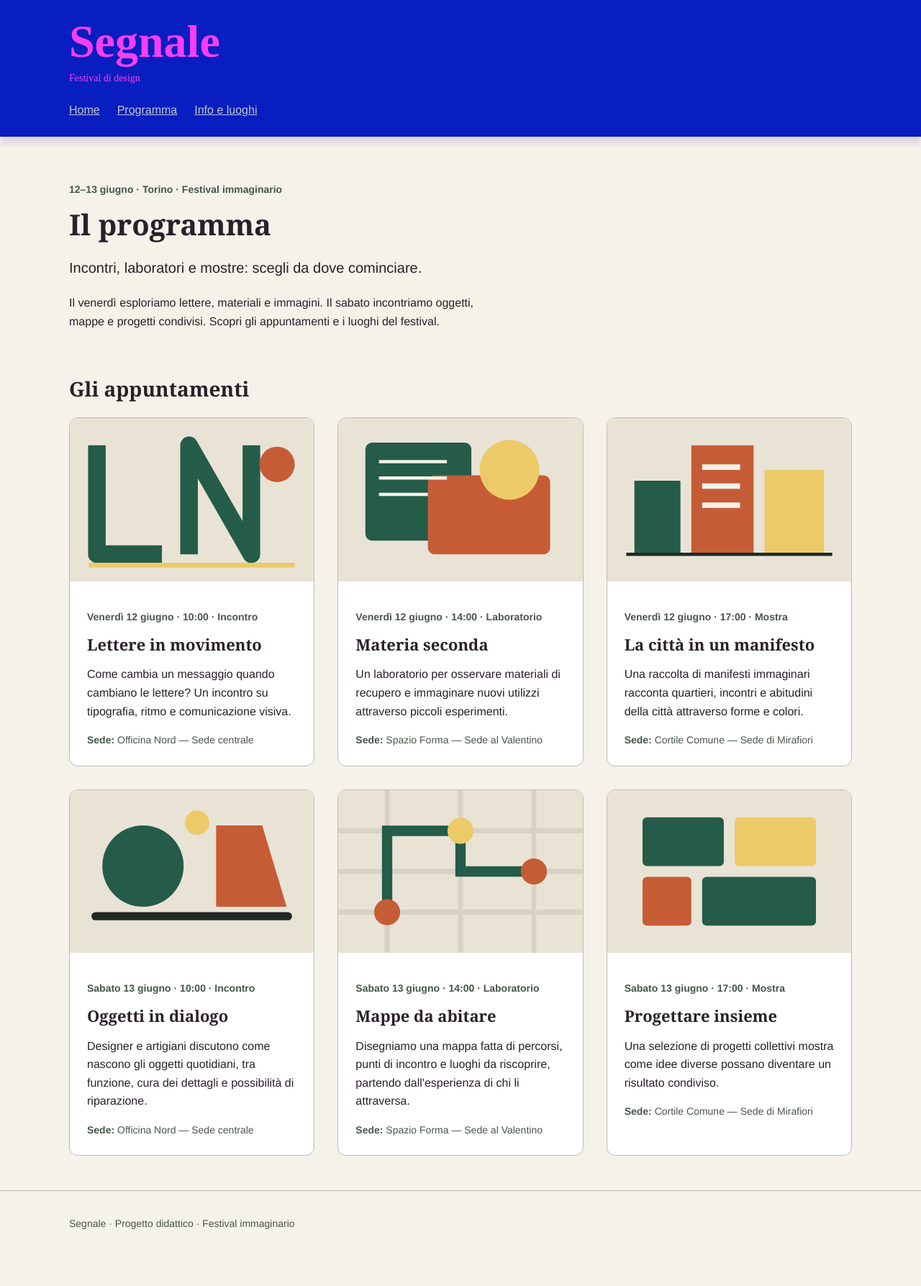
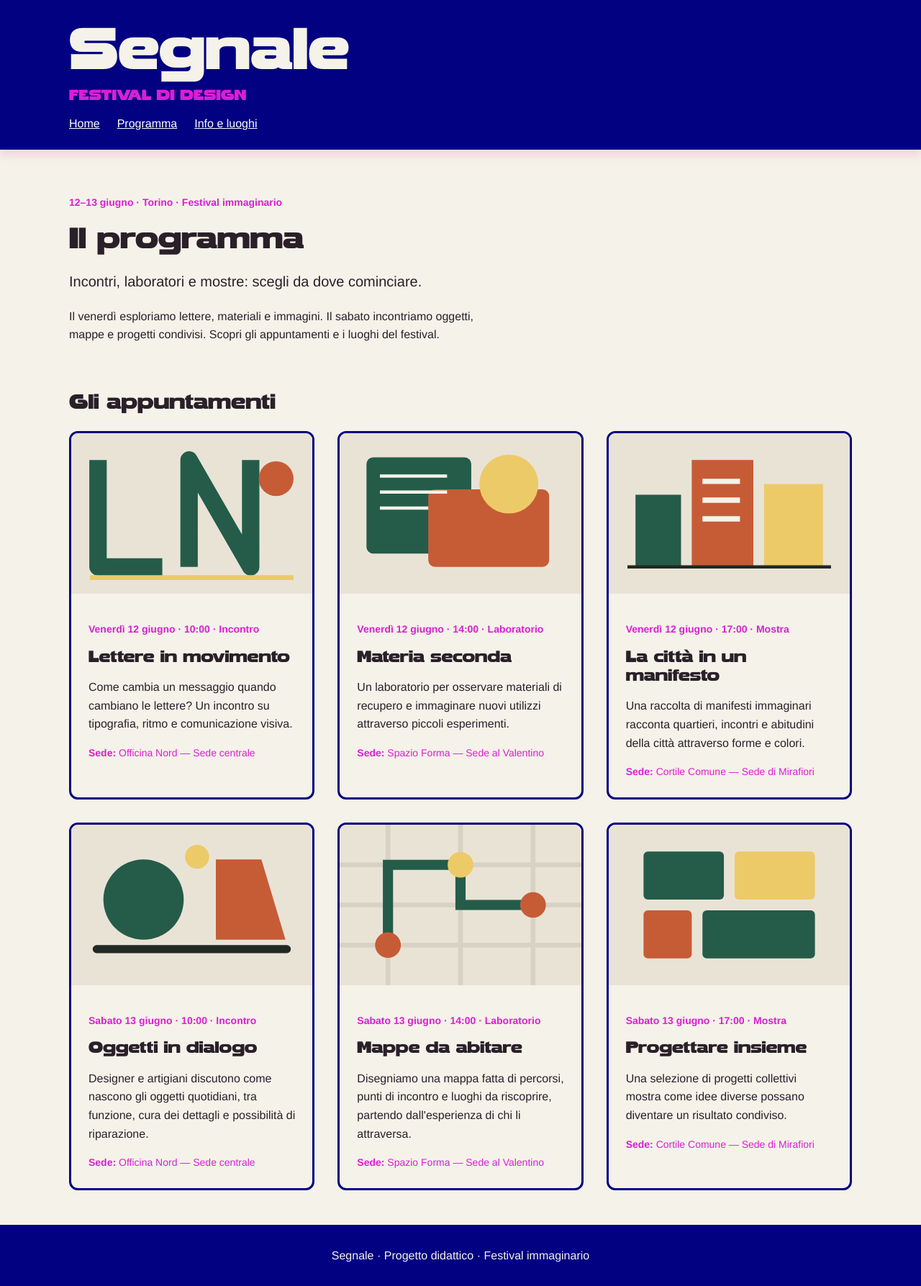
Before and after one commit to leonardobianco1806-ui/festival-segnale-base-esercitazione-07, a plain HTML site: page festival-segnale/programma.html in a window 1280 px wide. Shown: the whole page at 72% size. Before the commit the page ends 1746 px from the top, so only its background shows below. Drawn offline with Linux system fonts and the light colour scheme; a web font is replaced by a local one.

Commit message:
Modifiche grafiche 2

```diff
--- a/festival-segnale/programma.html
+++ b/festival-segnale/programma.html
@@ -10,7 +10,7 @@
   <a class="skip-link" href="#contenuto">Vai al contenuto</a>
   <header class="site-header">
     <div class="container">
-      <a class="brand" href="index.html">Segnale<span>Festival di design</span></a>
+      <a class="brand" href="index.html">Segnale<span>FESTIVAL DI DESIGN</span></a>
       <nav>
         <a href="index.html">Home</a>
         <a href="programma.html">Programma</a>
--- a/festival-segnale/style.css
+++ b/festival-segnale/style.css
@@ -24,14 +24,23 @@
   font-display: swap;
 }
 
+@font-face {
+  font-family: "Alte Haas Grotesk";
+  src: url("assets/fonts/AlteHaasGroteskBold.ttf") format("truetype");
+  font-style: normal;
+  font-weight: 700;
+  font-display: swap;
+}
+
+
 /* Valori condivisi: le regole interessate li richiamano con var(). */
 :root {
-  --colore-primario: #c2c6ca;
-  --colore-primario-scuro: #6a85a2;
+  --colore-primario: #010182;
+  --colore-primario-scuro: #da1fd3;
   --colore-sfondo: #f5f2e9;
   --colore-testo: #292029;
   --font-testo: Rubik, Helvetica, sans-serif;
-  /* Scegli un font: "Merauq Expanded", "Redaction 50 Bold" o "Honfleur Heavy". */
+  /* Scegli un font: "Merauq Expanded", "Redaction 50 Bold", "Honfleur Heavy" o "Alte Haas Grotesk". */
   --font-titoli: "Honfleur Heavy", Georgia, "Times New Roman", serif;
 }
 
@@ -56,6 +65,8 @@ a:hover {
   text-decoration: underline;
 }
 
+
+
 a:focus {
   outline: 3px solid var(--colore-testo);
 }
@@ -72,25 +83,44 @@ a:focus {
   z-index: 10;
   padding: 1.25rem 0;
   border-bottom: 0cm solid var(--colore-primario);
-  background: #081ec1;
-  box-shadow: 0 10px 8px rgba(104, 19, 184, 0.133);
+  background: #010182;
+  box-shadow: 0 10px 8px rgba(228, 77, 183, 0.133);
 }
 
 .brand {
   display: inline-block;
-  color:#f73ef4;
-  font-size: 4rem;
+  color:#f5f2e9;
+  font-size: 5rem;
   font-weight: bold;
   line-height: 1.2;
   text-decoration: none;
   font-family: "Honfleur Heavy";
 }
 
+.brand:hover {
+  text-decoration: none;
+}
+
+.brand:hover .brand-name {
+  text-decoration: underline;
+  text-decoration-color: #f5f2e9;
+}
+
+.brand:hover > span:not(.brand-name) {
+  text-decoration: underline;
+  text-decoration-color: #da1fd3;
+}
+
 .brand span {
   display: block;
+  color:#da1fd3;
   margin-top: 0.25rem;
-  font-size: 0.875rem;
+  font-size: 1.25rem;
   font-weight: normal;
+  brand:hover {
+  text-decoration: underline;
+  text-decoration-color: #da1fd3;
+  }
 }
 
 nav {
@@ -98,22 +128,24 @@ nav {
   flex-direction: column;
   align-items: flex-start;
   gap: 0.25rem;
-  margin-top: 1rem;
+  margin-top: 0.5rem;
 }
 
 nav a {
   display: block;
   padding: 0.25rem 0;
+  color:#ffffff;
 }
 
 
 .intro {
   padding: 3rem 0 1rem;
+
 }
 
 .eyebrow,
 .event-meta {
-  color: #46564b;
+  color: #da1fd3;
   font-size: 0.875rem;
   font-weight: bold;
 }
@@ -143,6 +175,7 @@ h3 {
 .lead {
   max-width: 48ch;
   font-size: 1.25rem;
+
 }
 
 .reading-text {
@@ -155,7 +188,8 @@ h3 {
   padding: 0.75rem 1.25rem;
   border-radius: 0.5rem;
   background: var(--colore-primario);
-  color: #ffffff;
+  color: #f5f2e9;
+  border: 3px solid #010182;
   font-weight: bold;
   text-decoration: none;
 }
@@ -194,9 +228,9 @@ h3 {
 
 .event-card {
   overflow: hidden;
-  border: 1px solid #b7c0b7;
+  border: 3px solid #010182;
   border-radius: 0.75rem;
-  background: #ffffff;
+  background: #f5f2e9;
 }
 
 .event-card img {
@@ -211,15 +245,16 @@ h3 {
 
 .event-place {
   margin-bottom: 0;
-  color: #46564b;
+  color: #da1fd3;
   font-size: 0.875rem;
 }
 
 .site-footer {
-  padding: 1.25rem 0;
-  border-top: 1px solid #b7c0b7;
-  color: #46564b;
-  font-size: 0.875rem;
+  padding: 0.875rem 0;
+  color: #f5f2e9;
+  background: #010182;
+  font-size: 1rem;
+  text-align: center;
 }
 
 .skip-link {
@@ -287,7 +322,7 @@ button:focus {
 .venue-slide {
   margin: 0;
   overflow: hidden;
-  border: 1px solid #b7c0b7;
+  border: 3px solid #010182;
   border-radius: 0.75rem;
   background: #ffffff;
 }
@@ -323,7 +358,7 @@ button:focus {
 .map-container {
   margin: 1.5rem 0;
   overflow: hidden;
-  border: 1px solid #b7c0b7;
+  border: 3px solid #010182;
   border-radius: 0.75rem;
   background: #ffffff;
 }
@@ -343,7 +378,7 @@ button:focus {
 
 .venue-address {
   padding: 1.25rem;
-  border: 1px solid #b7c0b7;
+  border: 3px solid #010182;
   border-radius: 0.75rem;
 }
 
```
Also changed, not shown: festival-segnale/index.html (+1 -1 lines), festival-segnale/info.html (+1 -1 lines), festival-segnale/assets/fonts/AlteHaasGroteskBold.ttf (added), festival-segnale/assets/fonts/AlteHaasGroteskRegular.ttf (added), festival-segnale/assets/fonts/Honfleur-Heavy.otf (added), festival-segnale/assets/fonts/Merauq-DemoVersion-Expanded.otf (added), festival-segnale/assets/fonts/Redaction50-Bold.ttf (added).
